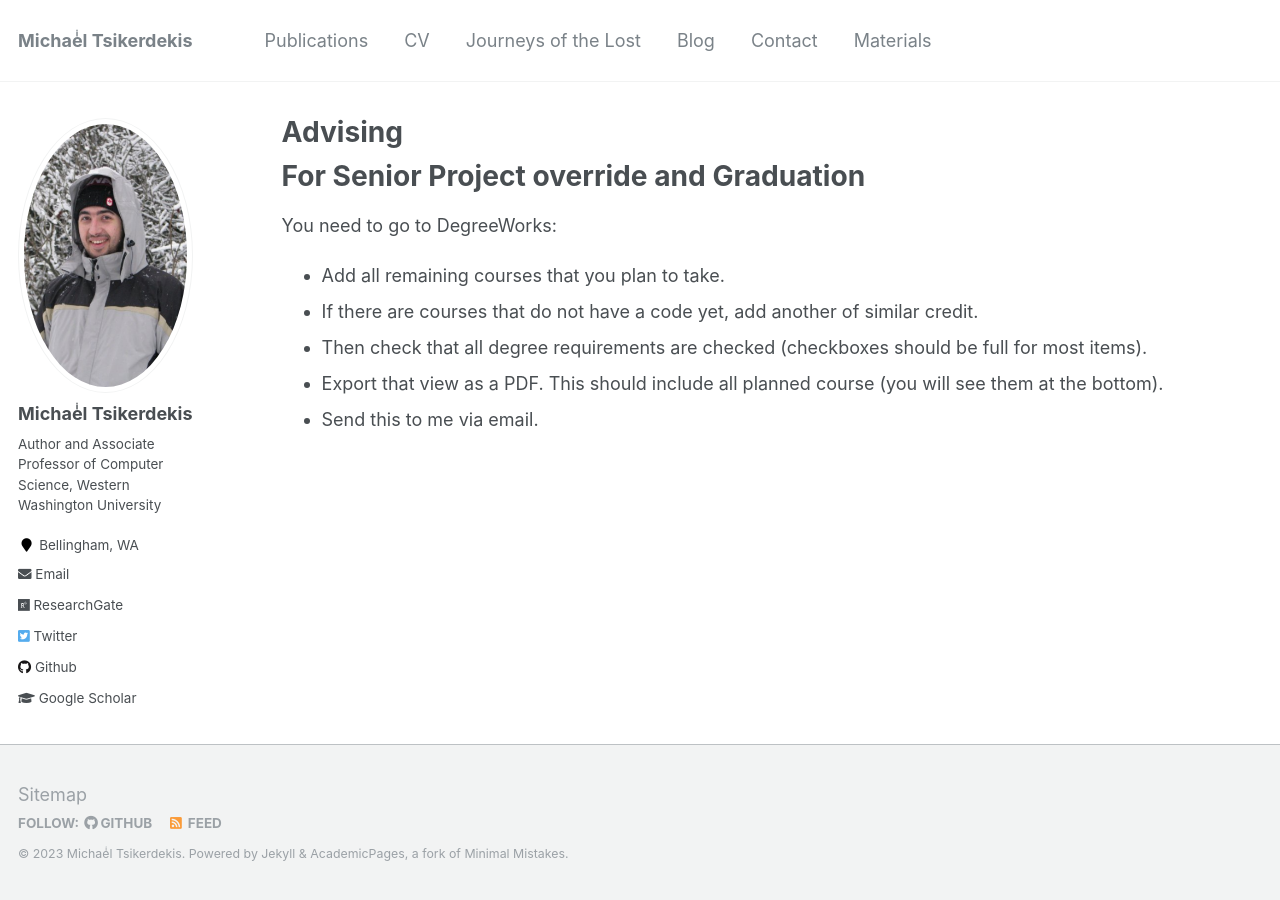
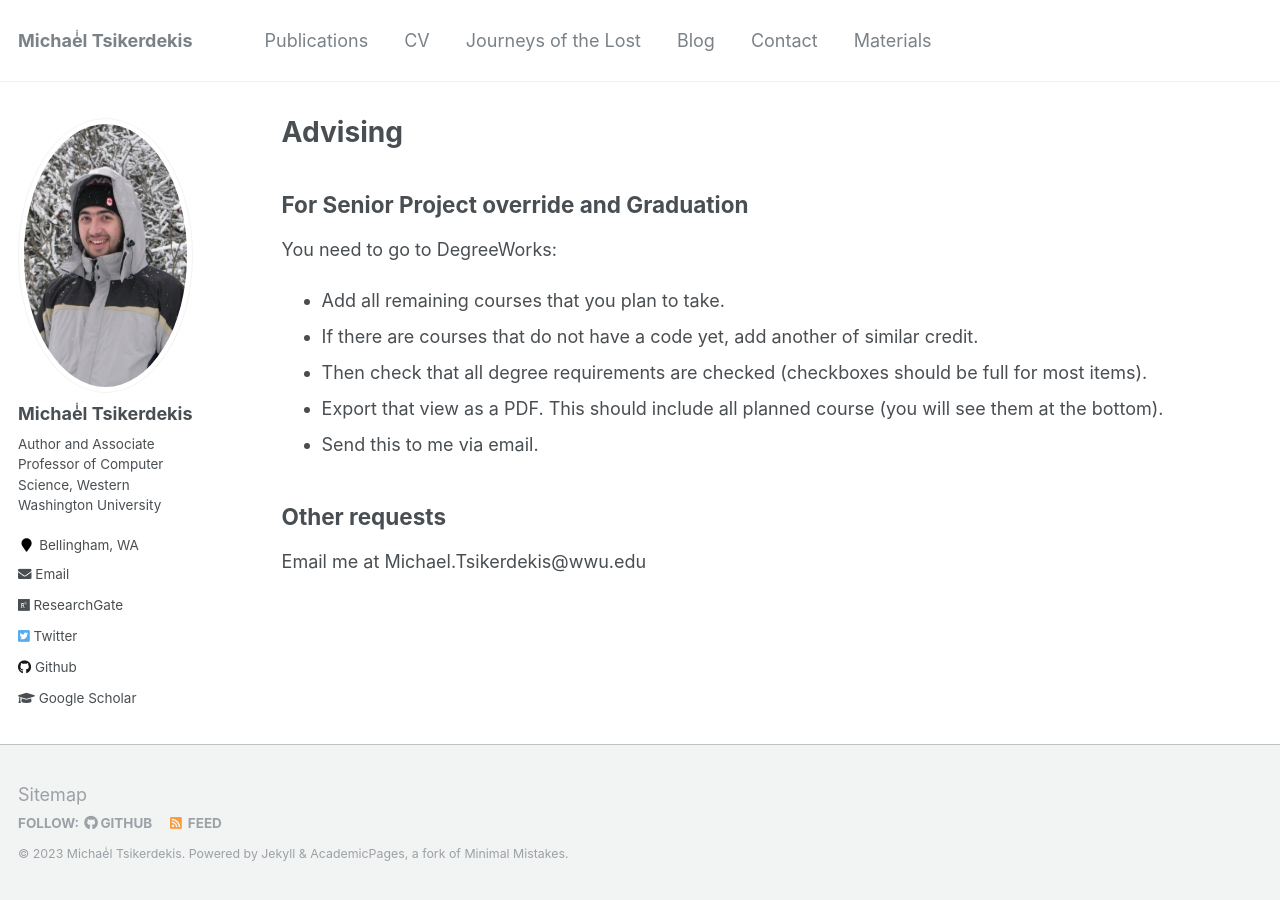
Before and after one commit to tsikerdekis/michael.tsikerdekis.com, a Jekyll site: the page built from _pages/advising.md, in a window 1280 px wide. Built offline with Jekyll 4.4.1, drawn with Linux system fonts in a browser that asks for light colours.

Commit message:
Update advising.md

```diff
--- a/_pages/advising.md
+++ b/_pages/advising.md
@@ -7,7 +7,7 @@ author_profile: true
 
 {% include base_path %}
 
-# For Senior Project override and Graduation
+## For Senior Project override and Graduation
 
 You need to go to DegreeWorks:
 
@@ -16,3 +16,7 @@ You need to go to DegreeWorks:
 - Then check that all degree requirements are checked (checkboxes should be full for most items).
 - Export that view as a PDF. This should include all planned course (you will see them at the bottom).
 - Send this to me via email.
+
+## Other requests
+
+Email me at Michael.Tsikerdekis@wwu.edu
```
